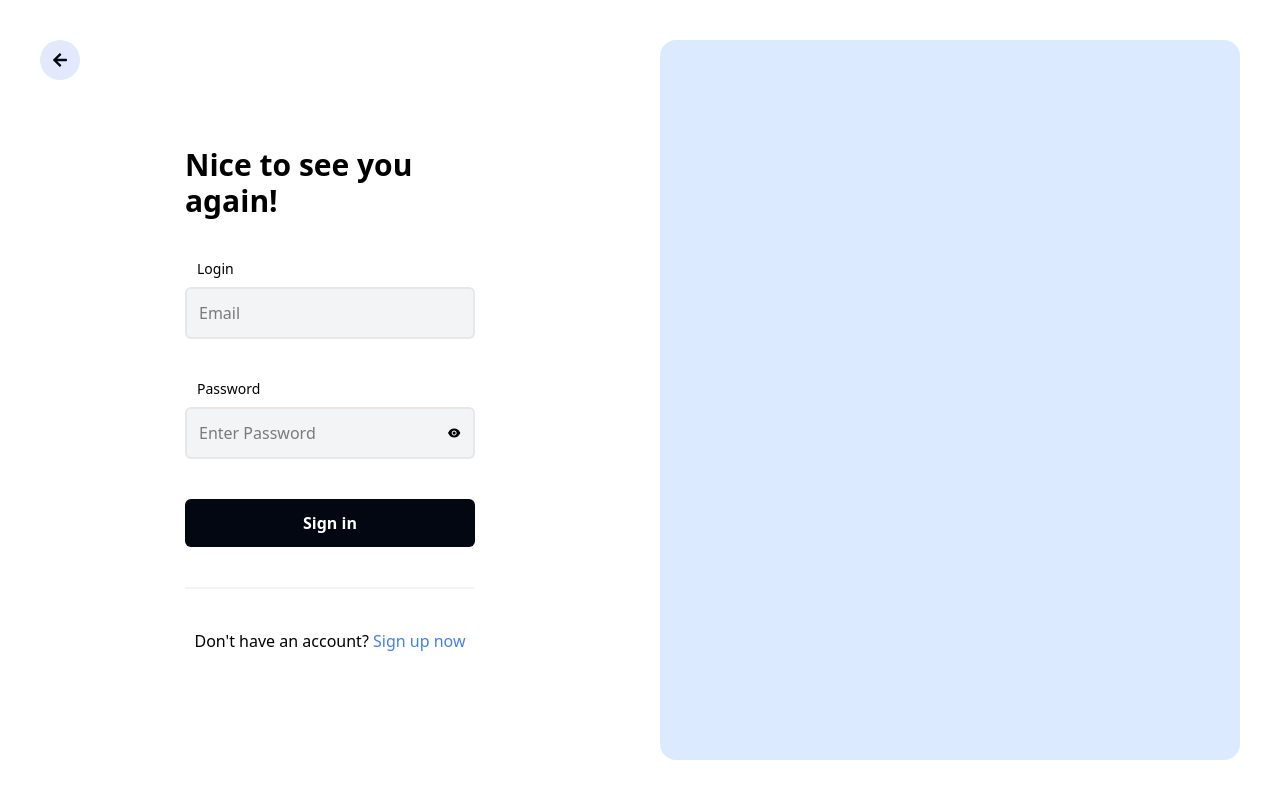
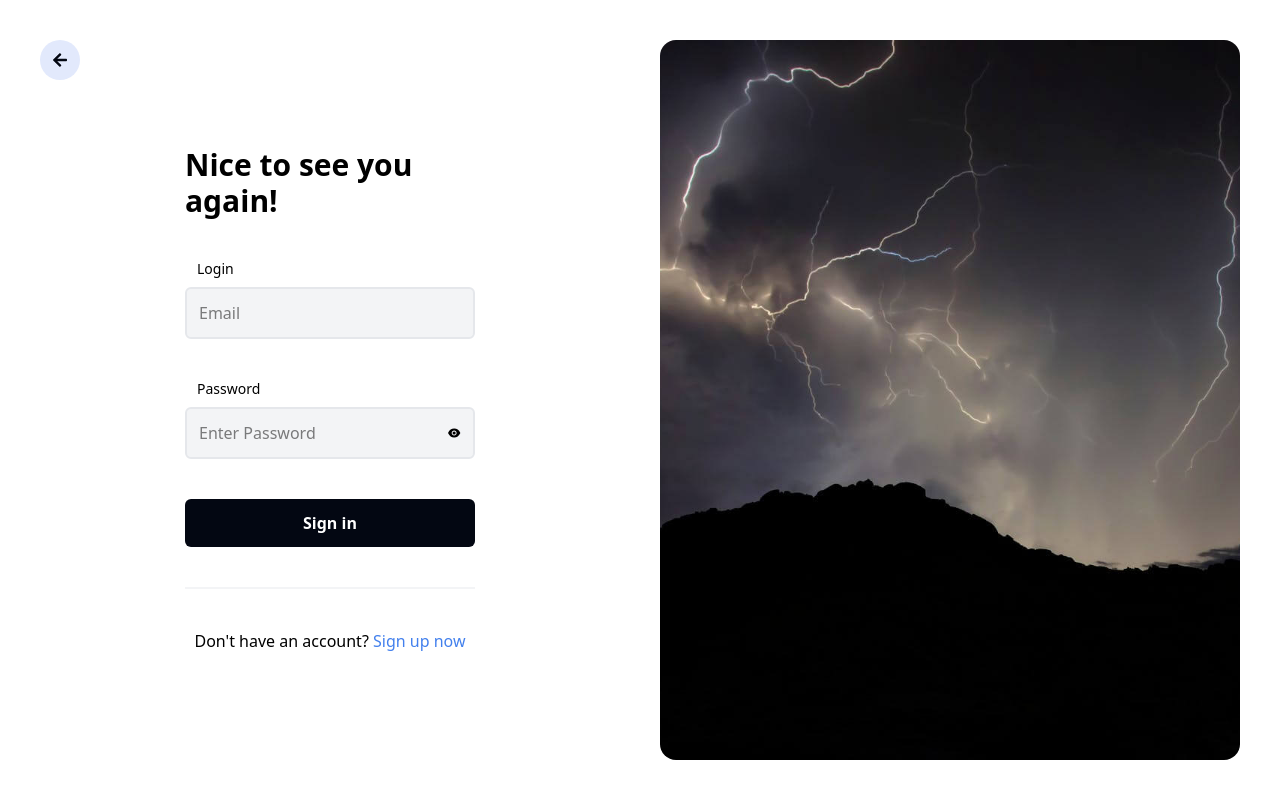
Before and after one commit to Johanh0/Emergent, a React (Vite) app: page /auth in a window 1280 px wide. Built offline with nearby package versions, Linux system fonts and the light colour scheme; no server answers.

Commit message:
Imagen added to use it on the user auth page

```diff
--- a/src/pages/UserAuth.jsx
+++ b/src/pages/UserAuth.jsx
@@ -4,6 +4,7 @@ import { UserContext } from "../context/UserProvider";
 import UserLogin from "../components/auth/UserLogin";
 import UserSignup from "../components/auth/UserSignup";
 import { FaArrowLeft } from "react-icons/fa";
+import tornadoImg from "../assets/tornado.jpg";
 
 const UserAuth = () => {
   const navigate = useNavigate();
@@ -49,7 +50,13 @@ const UserAuth = () => {
           <UserSignup authView={() => setIsLoginView(!isLoginView)} />
         )}
       </div>
-      <div className="hidden lg:block bg-blue-100 w-full h-full rounded-2xl"></div>
+      <div className="hidden lg:block w-full h-full ">
+        <img
+          src={tornadoImg}
+          alt="Storm with ligthing in the clouds imagen"
+          className="w-full h-full object-cover rounded-2xl"
+        />
+      </div>
     </section>
   );
 };
```
Also changed, not shown: src/assets/tornado.jpg (added).
